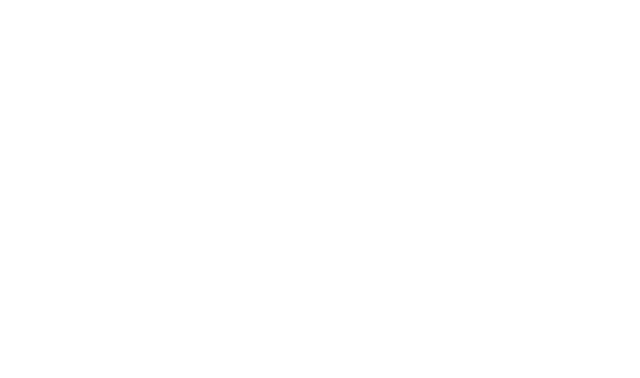
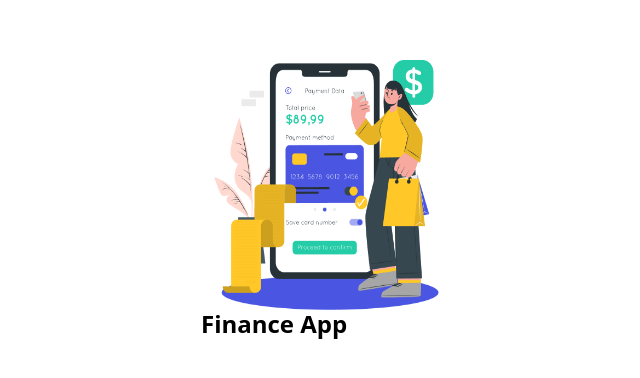
Before and after one commit to iamblashch/react_project, a React (Create React App) app: page / in a window 1280 px wide. Shown: the top 378 px of the page, without its empty margins (295-935 px from the left). Built offline with nearby package versions, Linux system fonts and the light colour scheme.

Commit message:
Refactored code
Started RegisterPage

```diff
--- a/src/components/App.jsx
+++ b/src/components/App.jsx
@@ -1,7 +1,9 @@
+import RegistrationPage from 'pages/RegistrationPage/RegistrationPage';
+
 export const App = () => {
   return (
-   <>
-
-   </>
+    <>
+      <RegistrationPage />
+    </>
   );
 };
--- a/src/pages/RegistrationPage/RegistrationPage.js
+++ b/src/pages/RegistrationPage/RegistrationPage.js
@@ -0,0 +1,23 @@
+import registrationImg from '../../assets/images/registration-img.png'
+// import s from '../../stylesheet/main.scss'
+import styles from './RegistrationPage.module.scss'
+
+const RegistrationPage = () => {
+    return (
+        <>
+            <section className={styles.section}>
+                <div className='container'>
+                    <div className={styles.bigGroupWrapper}>
+                        <img src={registrationImg} alt='girl' className={styles.img} />
+                        <h2 className={styles.title}>Finance App</h2>
+                    </div>
+                    <div className={styles.formWrapper}>
+                        <div className={styles.form}></div>
+                    </div>
+                </div>
+            </section>
+        </>
+    )
+}
+
+export default RegistrationPage;
--- a/src/pages/RegistrationPage/RegistrationPage.module.scss
+++ b/src/pages/RegistrationPage/RegistrationPage.module.scss
@@ -0,0 +1,30 @@
+.section{
+    padding-top: 32px;
+    padding-bottom: 36px;
+
+
+    @media screen and (min-width: 768px) {
+        padding-top: 60px;
+        padding-bottom: 48px;
+    }
+
+    @media screem and (min-width: 1280px) {
+        padding-top: 52px;
+        padding-bottom: 52px;
+    }
+}
+
+.bigGroupWrapper {
+    display: none;
+
+        @media screen and (min-width: 768px) {
+            display: block;
+        }
+}
+.img {
+    width: 248px;
+    height: 250px;
+}
+.title {}
+.formWrapper {}
+.form{}
--- a/src/stylesheet/_vars.scss
+++ b/src/stylesheet/_vars.scss
@@ -1,9 +1,26 @@
-$accent-green: #24CCA7;
-$accent-blue: #4A56E2;
-$accent-pink: #FF6596;
-$black-color: #000000;
-$white-color: #FFFFFF;
-$grey-color: #A6A6A6;
+// $accent-green: #24CCA7;
+// $accent-blue: #4A56E2;
+// $accent-pink: #FF6596;
+// $black-color: #000000;
+// $white-color: #FFFFFF;
+// $grey-color: #A6A6A6;
 
-$bcg-pink-grad-color: #FFD8D0;
-$bcg-blue-grad-color: #C5BAFF;
+// $bcg-main-color: rgba(231, 234, 242, 1);
+// $bcg-pink-grad-color: #FFD8D0;
+// $bcg-blue-grad-color: #C5BAFF;
+
+:root {
+    --main-text-cl: #000000;
+    --secondary-text-cl: #bdbdbd;
+    --auth-bg-cl: #e7eaf2;
+    --main-bg-cl: #ffffff;
+    --secondary-bg-cl: rgba(255, 255, 255, 0.4);
+    --accent-active-cl: #4a56e2;
+    --accent-inactive-cl: #6e78e8;
+    --income-cl: #24cca7;
+    --income-hover-cl: #2eb899;
+    --expense-cl: #ff6596;
+    --expense-hover-cl: #e75b88;
+    --bottom-table-row: #DCDCDF;
+    --bcg-main-color: rgba(231, 234, 242, 1)
+}
```
Also changed, not shown: src/assets/images/registration-img.png (added).
